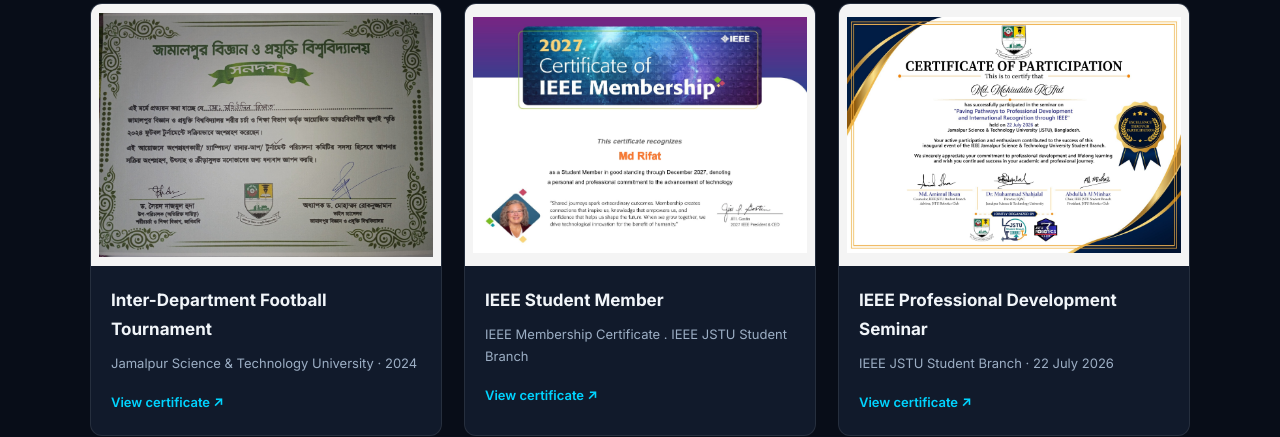
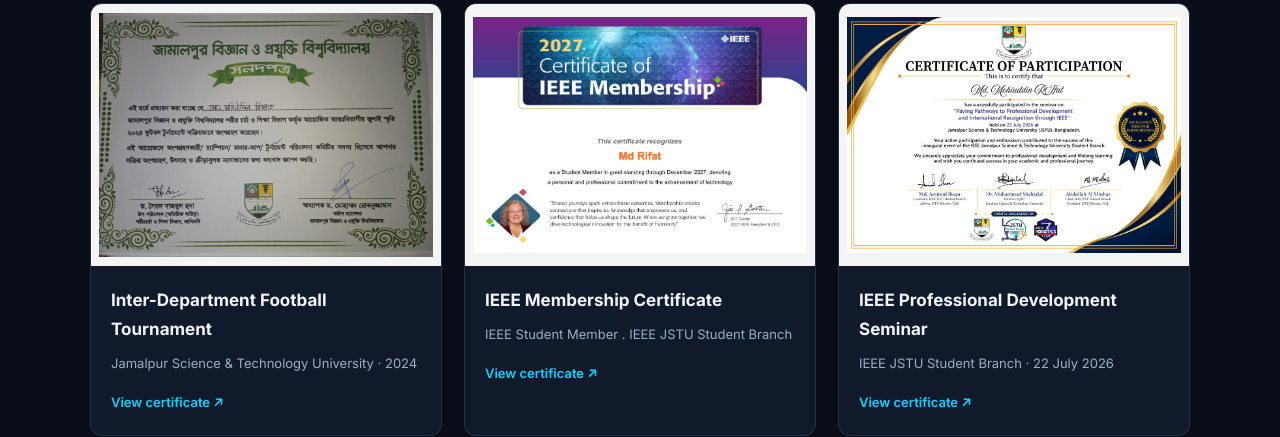
Before and after one commit to mohiuddinrifat/rifat-portfolio, a plain HTML site: page index.html in a window 1280 px wide. Shown: the part 4269-4706 px from the top of the page. Drawn offline with Linux system fonts and the light colour scheme.

Commit message:
Update index.html

```diff
--- a/index.html
+++ b/index.html
@@ -549,8 +549,8 @@
     <img src="assets/MEMIEEE500 Rifat_page-0001.jpg" alt="MEMIEEE500 Certificate">
   </a>
   <div class="certificate-info">
-    <h3>IEEE Student Member</h3>
-    <p>IEEE Membership Certificate . IEEE JSTU Student Branch</p>
+    <h3>IEEE Membership Certificate</h3>
+    <p>IEEE Student Member . IEEE JSTU Student Branch</p>
     <a class="certificate-link" href="assets/MEMIEEE500 Rifat_page-0001.jpg" target="_blank" rel="noopener">View certificate ↗</a>
   </div>
 </article>
```
